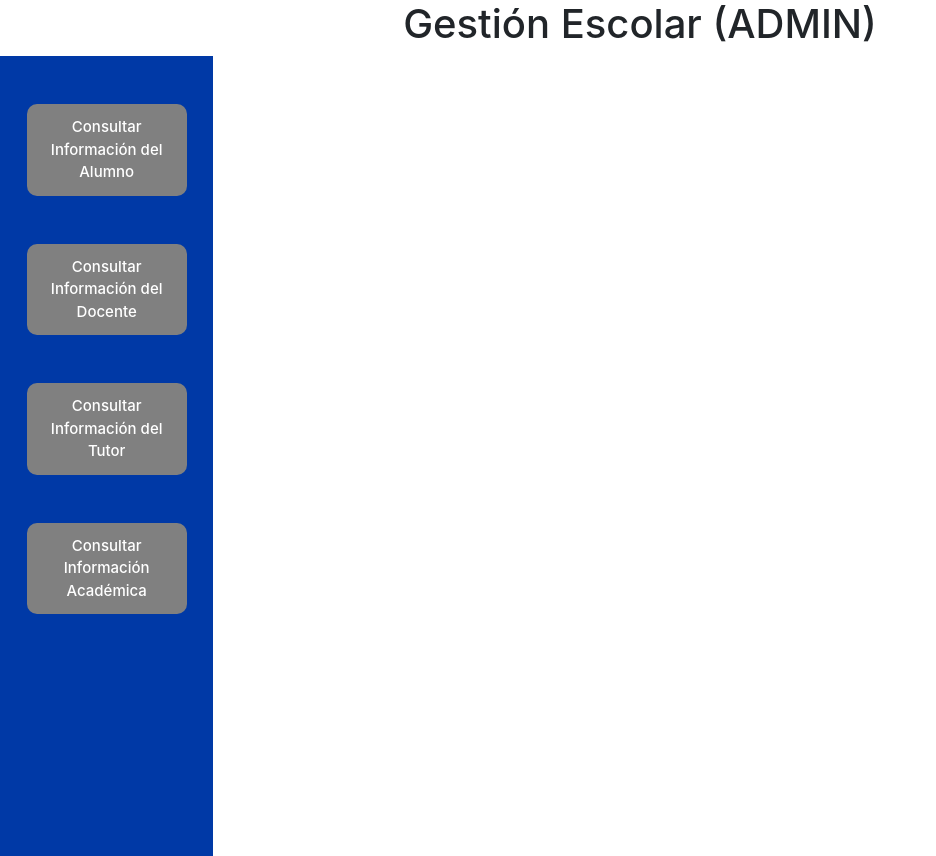
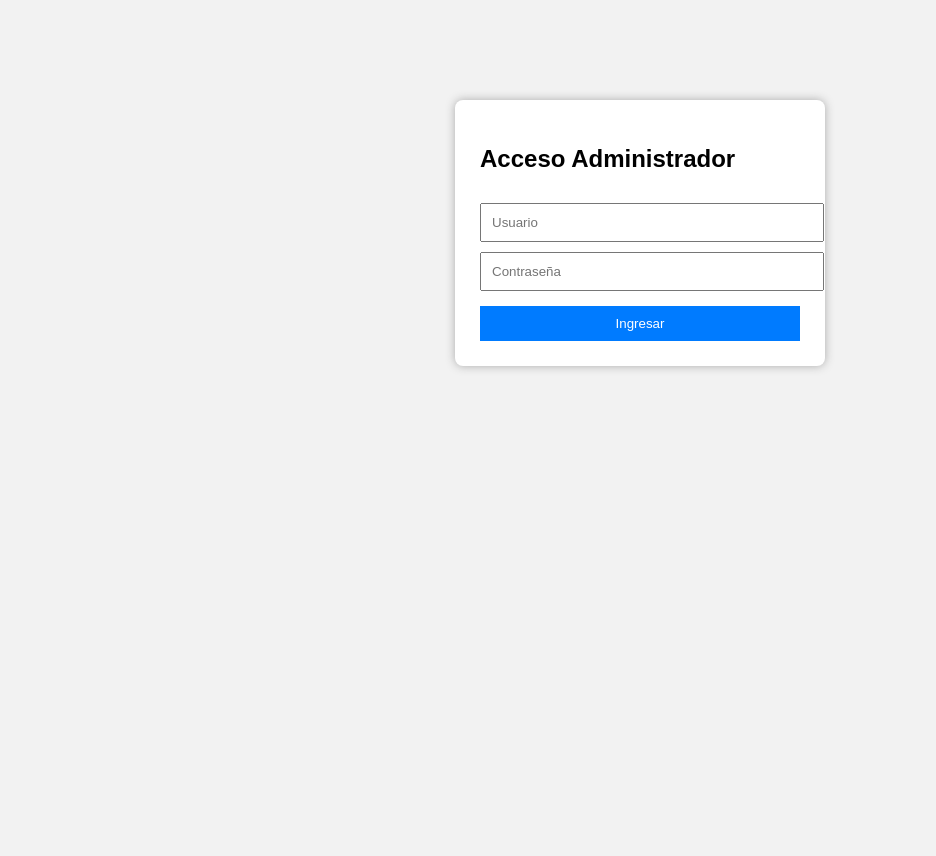
Before and after one commit to apofis-rhs/PROYECTO-ADS, a Django app: page / in a window 1280 px wide. Shown: the whole page, without its empty margins (0-936 px from the left). After the commit the page ends 370 px from the top, so only its background shows below. Run offline with Django 5.2, Linux system fonts and the light colour scheme.

Commit message:
Se agrego el login

```diff
--- a/academico/views.py
+++ b/academico/views.py
@@ -4,9 +4,53 @@ from django.contrib import messages
 from django.db import transaction
 from django.utils import timezone
 from .models import Alumno, PadreTutor, Carrera, NivelEducativo, Docente, Grupo, AreaInteres
+from django.contrib.auth import authenticate, login
+from django.contrib.auth.decorators import login_required
 
+
+# def dashboard_view(request):
+#     return render(request, 'dashboard.html')
+
+
+# def login_admin(request):
+#     if request.method == 'POST':
+#         usuario = request.POST.get('username')
+#         password = request.POST.get('password')
+
+#         user = authenticate(request, username=usuario, password=password)
+
+#         if user is not None:
+#             login(request, user)
+#             return redirect('/dashboard/')
+#         else:
+#             messages.error(request, 'Usuario o contraseña incorrectos')
+
+#     return render(request, 'login.html')
+
+# from django.contrib.auth import authenticate, login
+# from django.shortcuts import render, redirect
+
+def login_view(request):
+    if request.method == 'POST':
+        user = authenticate(
+            request,
+            username=request.POST['username'],
+            password=request.POST['password']
+        )
+        if user:
+            login(request, user)
+            return redirect('dashboard')
+        else:
+            return render(request, 'login.html', {
+                'error': 'Credenciales incorrectas'
+            })
+
+    return render(request, 'login.html')
+
+@login_required
 def dashboard_view(request):
     return render(request, 'dashboard.html')
+
 
 # -----------------------------------------------------------------------------
 # VISTA PARA CONSULTAR ALUMNO
--- a/config/urls.py
+++ b/config/urls.py
@@ -22,9 +22,9 @@ from academico import views
 
 urlpatterns = [
     path('admin/', admin.site.urls),
-
+    path('', views.login_view, name='login'),
     # ruta raiz (localhost:8000/)
-    path('', views.dashboard_view, name='dashboard'),
+    path('dashboard/', views.dashboard_view, name='dashboard'),
     path('alumnos/consultar/', views.consultar_alumno_view, name='consultar_alumno'),
     path('alumnos/visualizar/<int:id_alumno>/', views.visualizar_alumno_view, name='visualizar_alumno'),
     path('alumno/anadir/', views.anadir_alumno_view, name='anadir_alumno'),
--- a/templates/dashboard.html
+++ b/templates/dashboard.html
@@ -3,5 +3,7 @@
 {% block title %}Inicio{% endblock %}
 
 {% block content %}
+    <h1>Bienvenido {{ request.user.username }}</h1>
 
+    <a href="{% url 'login' %}">Cerrar sesión</a>
 {% endblock %}
--- /dev/null
+++ b/templates/login.html
@@ -0,0 +1,59 @@
+<!DOCTYPE html>
+<html lang="es">
+<head>
+    <meta charset="UTF-8">
+    <title>Login Administrador</title>
+    <style>
+        body {
+            font-family: Arial;
+            background: #f2f2f2;
+        }
+        .login-box {
+            width: 320px;
+            margin: 100px auto;
+            background: white;
+            padding: 25px;
+            border-radius: 8px;
+            box-shadow: 0 0 10px #aaa;
+        }
+        input {
+            width: 100%;
+            padding: 10px;
+            margin-top: 10px;
+        }
+        button {
+            width: 100%;
+            padding: 10px;
+            margin-top: 15px;
+            background: #007bff;
+            color: white;
+            border: none;
+            cursor: pointer;
+        }
+        .error {
+            color: red;
+            margin-top: 10px;
+            text-align: center;
+        }
+    </style>
+</head>
+<body>
+
+<div class="login-box">
+    <h2>Acceso Administrador</h2>
+
+    <form method="post">
+        {% csrf_token %}
+        <input type="text" name="username" placeholder="Usuario" required>
+        <input type="password" name="password" placeholder="Contraseña" required>
+        <button type="submit">Ingresar</button>
+    </form>
+
+    {% if error %}
+        <p class="error">{{ error }}</p>
+    {% endif %}
+
+</div>
+
+</body>
+</html>
```
Also changed, not shown: config/settings.py (+15 -0 lines), users/models.py (+76 -27 lines), academico/migrations/0001_initial.py, academico/migrations/0002_alter_grupo_docente.py (deleted), academico/migrations/0002_initial.py (added), academico/migrations/0003_alter_grupo_docente.py (deleted), users/migrations/0001_initial.py.
